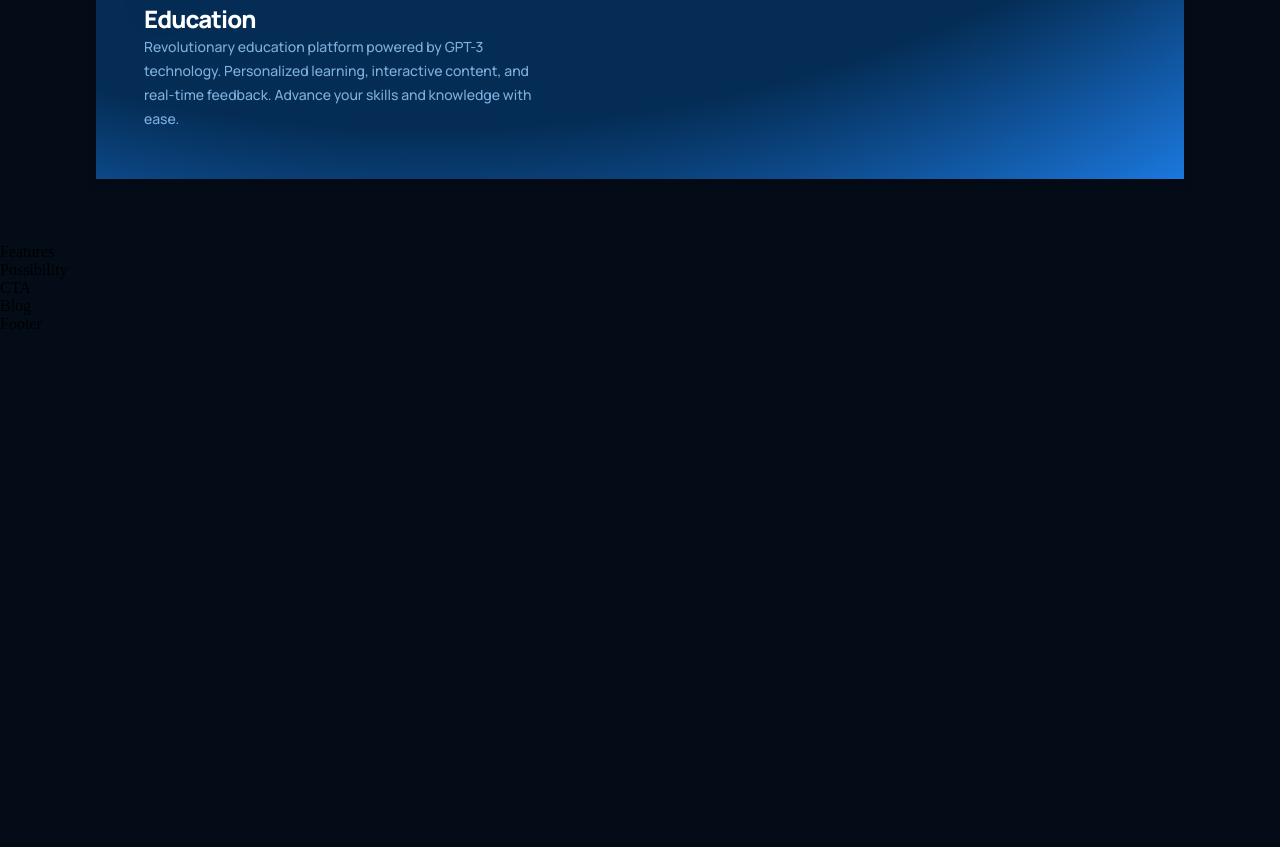
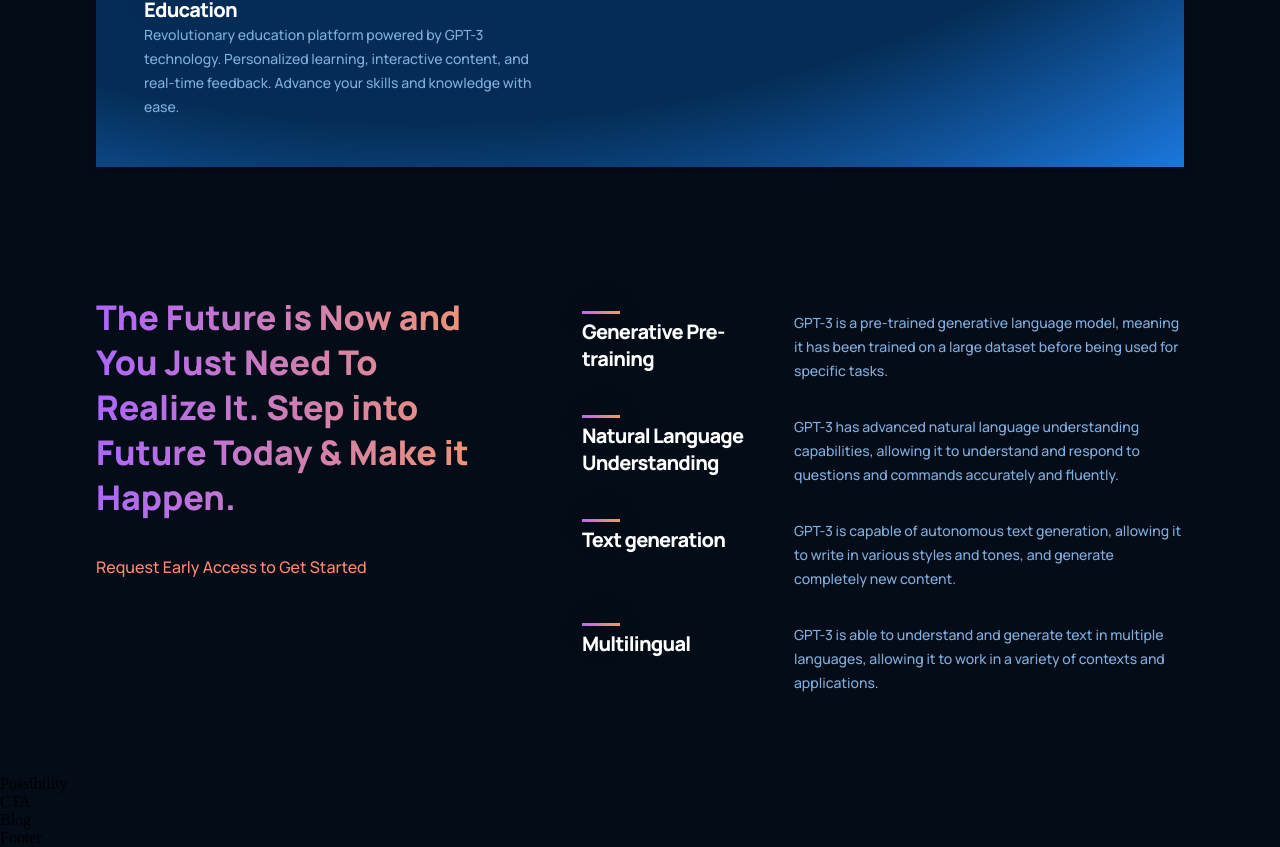
Before and after one commit to DavidTG7/gpt_landing_page, a React (Vite) app: page / in a window 1280 px wide. Shown: the part 1619-2466 px from the top of the page. Before the commit the page ends 1952 px from the top, so only its background shows below. Built offline with nearby package versions, Linux system fonts and the light colour scheme.

Commit message:
Generate full code and styles for Features component

```diff
--- a/src/components/feature/feature.css
+++ b/src/components/feature/feature.css
@@ -1,5 +1,5 @@
 .gpt3__features-container__feature {
-  /* width: 100%; */
+  width: 100%;
   display: flex;
   justify-content: space-between;
   align-items: flex-start;
@@ -17,7 +17,7 @@
 .gpt3__features-container__feature-title h1 {
   font-family: var(--font-family);
   font-weight: 800;
-  font-size: 24px;
+  font-size: 20px;
   letter-spacing: -0.04em;
   color: #fff;
 }
--- a/src/containers/features/Features.jsx
+++ b/src/containers/features/Features.jsx
@@ -1,7 +1,48 @@
 import React from "react";
+import { Feature } from "../../components";
 
 import "./features.css";
 
+const featuresData = [
+  {
+    title: "Generative Pre-training",
+    text: "GPT-3 is a pre-trained generative language model, meaning it has been trained on a large dataset before being used for specific tasks.",
+  },
+  {
+    title: "Natural Language Understanding",
+    text: "GPT-3 has advanced natural language understanding capabilities, allowing it to understand and respond to questions and commands accurately and fluently.",
+  },
+  {
+    title: "Text generation",
+    text: "GPT-3 is capable of autonomous text generation, allowing it to write in various styles and tones, and generate completely new content.",
+  },
+  {
+    title: "Multilingual",
+    text: "GPT-3 is able to understand and generate text in multiple languages, allowing it to work in a variety of contexts and applications.",
+  },
+];
+
 export const Features = () => {
-  return <div>Features</div>;
+  return (
+    <div className="gpt3__features section__padding" id="features">
+      <div className="gpt3__features-heading">
+        <h1 className="gradient__text">
+          The Future is Now and You Just Need To Realize It. Step into Future
+          Today & Make it Happen.
+        </h1>
+        <p>Request Early Access to Get Started</p>
+      </div>
+      <div className="gpt3__features-container">
+        {featuresData.map((item, index) => {
+          return (
+            <Feature
+              title={item.title}
+              text={item.text}
+              key={item.title + index}
+            />
+          );
+        })}
+      </div>
+    </div>
+  );
 };
--- a/src/containers/features/features.css
+++ b/src/containers/features/features.css
@@ -0,0 +1,66 @@
+.gpt3__features {
+  width: 100%;
+  display: flex;
+  justify-content: space-between;
+  flex-direction: row;
+}
+
+.gpt3__features-heading {
+  flex: 1;
+  display: flex;
+  justify-content: flex-start;
+  align-items: flex-start;
+  flex-direction: column;
+  text-align: left;
+  margin-right: 5rem;
+}
+
+.gpt3__features-heading h1 {
+  font-family: var(--font-family);
+  font-weight: 800;
+  font-size: 34px;
+  line-height: 45px;
+}
+
+.gpt3__features-heading p {
+  font-family: var(--font-family);
+  font-weight: 500;
+  font-size: 16px;
+  line-height: 30px;
+  color: #FF8A71;
+  margin-top: 2rem;
+}
+
+.gpt3__features-container {
+  flex: 1.5;
+  display: flex;
+  justify-content: left;
+  align-items: center;
+  flex-direction: column;
+}
+
+.gpt3__features-container .gpt3__features-container__feature {
+  width: 100%;
+  justify-content: flex-end;
+}
+
+@media screen and (max-width: 990px) {
+  .gpt3__features {
+    flex-direction: column;
+  }
+
+  .gpt3__features-container .gpt3__features-container__feature {
+    justify-content: space-between;
+  }
+
+  .gpt3__features-heading {
+    margin: 0 0 2rem 0;
+  }
+}
+
+@media screen and (max-width: 550px) {
+  .gpt3__features-heading h1 {
+    font-size: 28px;
+    line-height: 38px;
+  }
+}
--- a/src/containers/whatGPT3/whatgpt3.css
+++ b/src/containers/whatGPT3/whatgpt3.css
@@ -88,9 +88,12 @@
   .gpt3__whatgpt3-container .gpt3__features-container__feature {
     flex-direction: column;
   }
+  .gpt3__features-container__feature {
+    width: fit-content;
+  }
 }
 
-@media screen and (max-width: 650px) {
+@media screen and (max-width: 775px) {
   /* Customizing feature component as per needs */
   .gpt3__whatgpt3-feature .gpt3__features-container__feature,
   .gpt3__whatgpt3-container .gpt3__features-container__feature {
```
